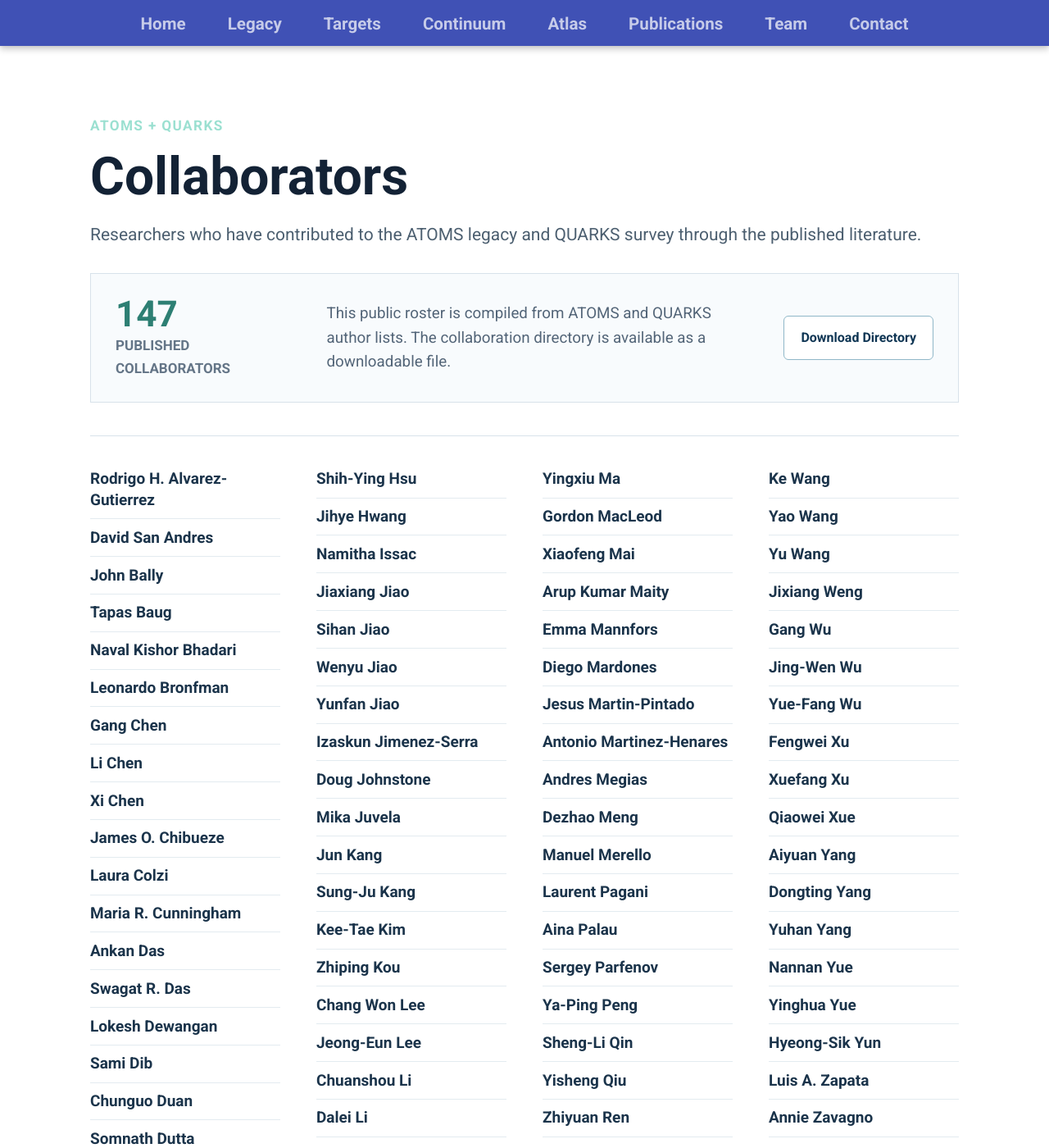
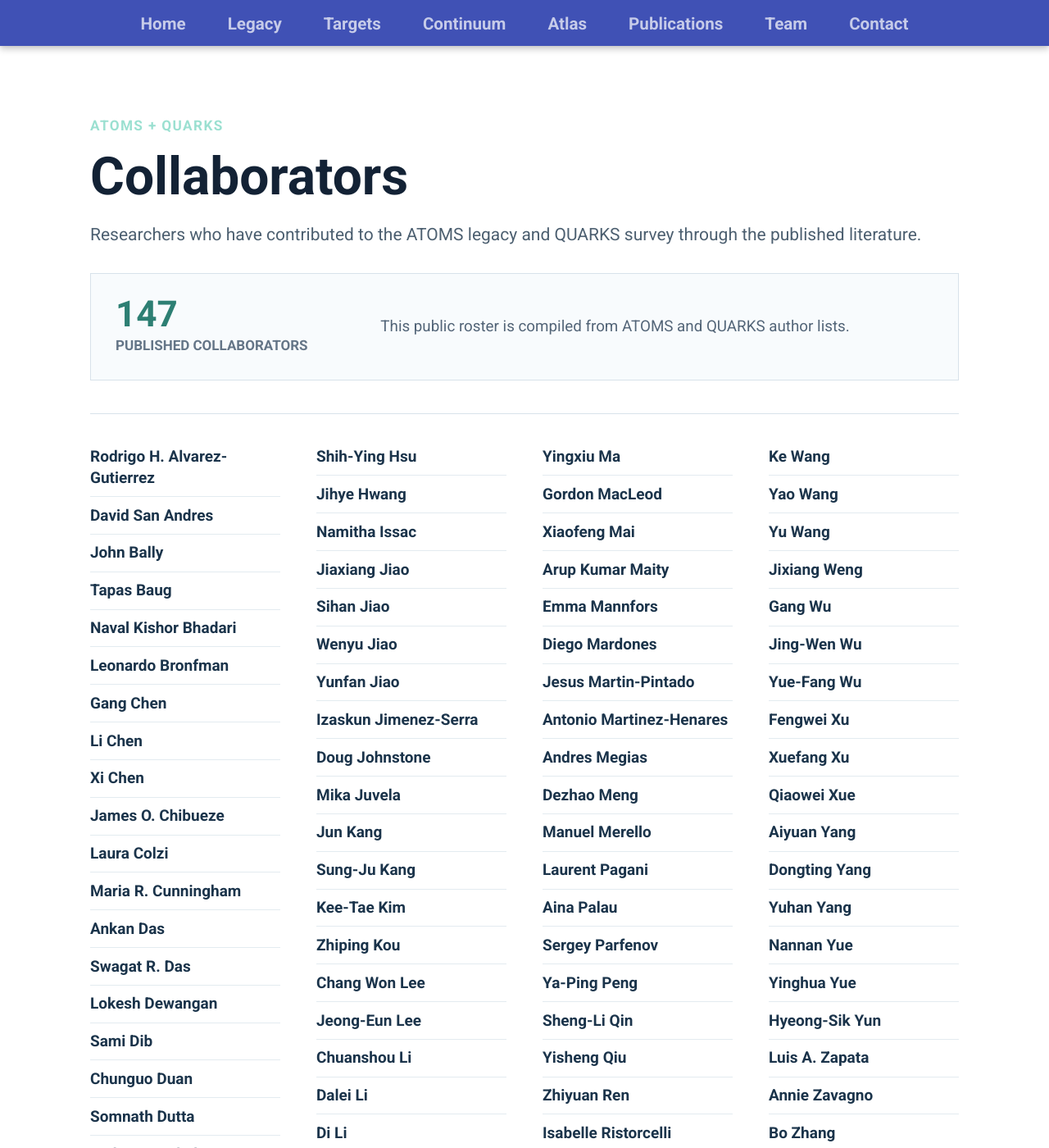
Before and after one commit to ALMAQUARKS/almaquarks.github.io, an MkDocs documentation site: the page built from docs/collaborators.md, in a window 1280 px wide and 1400 px high. Shown: the whole window at 82% size. Built offline with MkDocs 1.6.1 and Material for MkDocs 9.7.7, drawn with Linux system fonts in a browser that asks for light colours.

Commit message:
Remove collaborator directory download

```diff
--- a/docs/collaborators.md
+++ b/docs/collaborators.md
@@ -12,9 +12,8 @@
     <span>published collaborators</span>
   </div>
   <p>
-    This public roster is compiled from ATOMS and QUARKS author lists. The collaboration directory is available as a downloadable file.
+    This public roster is compiled from ATOMS and QUARKS author lists.
   </p>
-  <a class="quarks-button quarks-button--outline" href="../downloads/ATOMS_collaboration_directory.csv" download>Download Directory</a>
 </section>
 
 <section class="quarks-collaborators" aria-label="ATOMS and QUARKS collaborator roster">
--- a/docs/stylesheets/extra.css
+++ b/docs/stylesheets/extra.css
@@ -877,7 +877,7 @@
 
 .quarks-collaborators-intro {
     display: grid;
-    grid-template-columns: minmax(180px, 0.42fr) minmax(0, 1fr) auto;
+    grid-template-columns: minmax(180px, 0.42fr) minmax(0, 1fr);
     align-items: center;
     gap: 2rem;
     max-width: 1060px;
```
Also changed, not shown: docs/team.md (+0 -4 lines).
